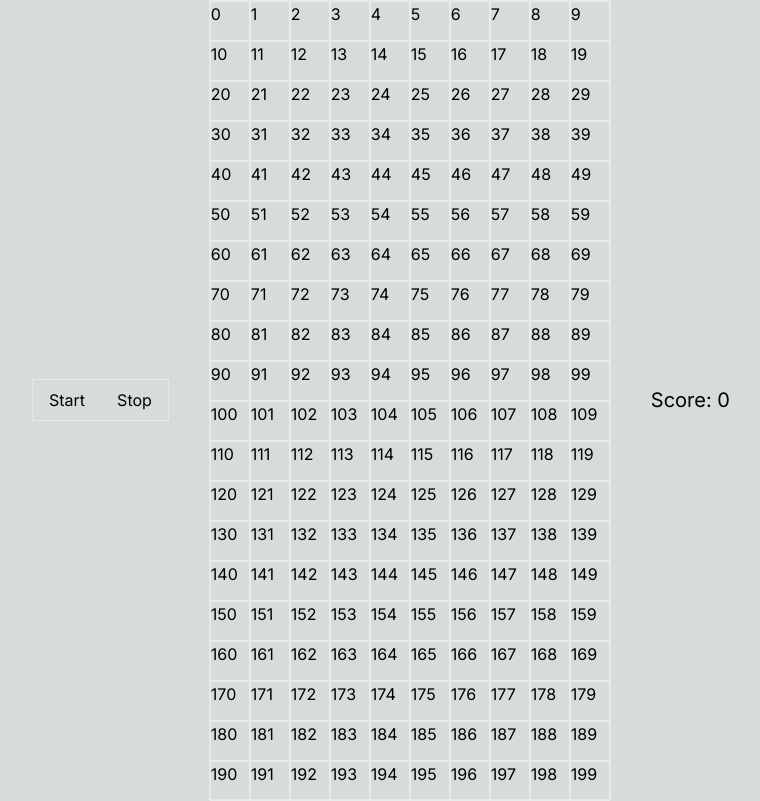
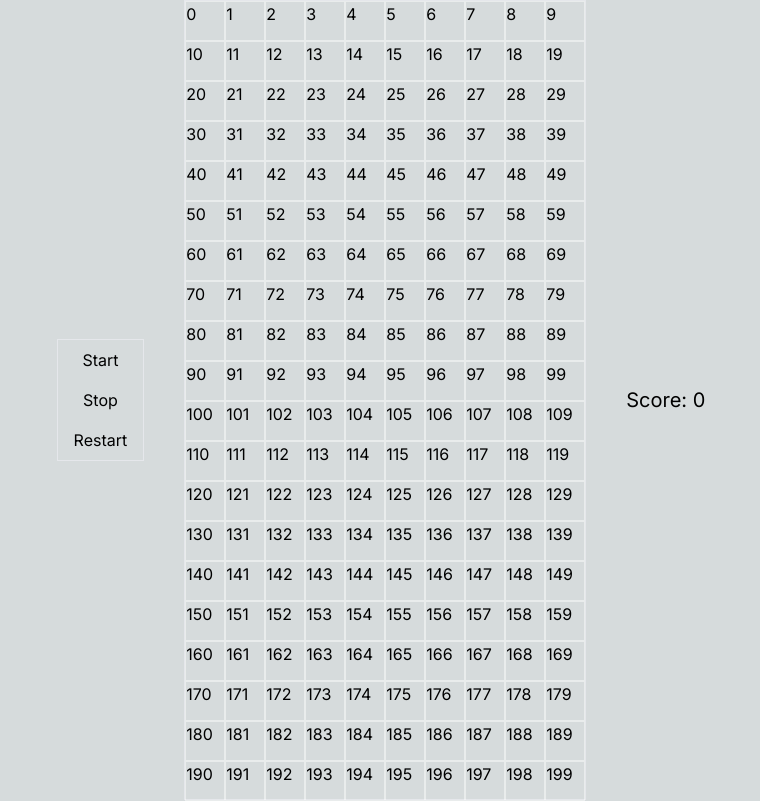
Before and after one commit to CheaVuThearith/tetris, a Next.js app: page / in a window 1280 px wide. Shown: the whole page, without its empty margins (259-1019 px from the left). Built offline with nearby package versions, Linux system fonts and the light colour scheme.

Commit message:
added restart button

```diff
--- a/app/_components/Game.tsx
+++ b/app/_components/Game.tsx
@@ -66,9 +66,9 @@ const Game = () => {
   const gameOver = () => {
     if (emptyBlocksListRef.current[4].classList.contains("taken")) {
       console.log("gameOver");
-      clearInterval(intervalIdRef.current)
-      setScore("Game Over!")
-      onkeydown =  ()=>{}
+      clearInterval(intervalIdRef.current);
+      setScore("Game Over!");
+      onkeydown = () => {};
     }
   };
   const moveBlock = (direction: directionType) => {
@@ -80,9 +80,18 @@ const Game = () => {
       if (direction === "ArrowDown") {
         registerBlock();
         createNewBlock();
-        gameOver()
+        gameOver();
       }
     }
+  };
+  const handleRestart = () => {
+    handleStop()
+    emptyBlocksListRef.current.forEach((block) => {
+      block.classList.remove("taken", "blocked");
+    });
+    setScore(0);
+    createNewBlock();
+    handleStart()
   };
   const handleStart = () => {
     //add controls
@@ -100,17 +109,20 @@ const Game = () => {
   const handleStop = () => {
     clearInterval(intervalIdRef.current);
   };
-const [score,setScore]= useState(0)
+  const [score, setScore] = useState(0);
   const emptyBlocksListRef = useRef<HTMLDivElement[]>([]);
   const intervalIdRef = useRef<NodeJS.Timeout>();
   return (
     <>
-      <div className="mr-10 flex border">
+      <div className="mr-10 flex flex-col border">
         <button className="px-4 py-2 active:scale-90" onClick={handleStart}>
           Start
         </button>
         <button className="px-4 py-2 active:scale-90" onClick={handleStop}>
           Stop
+        </button>
+        <button className="px-4 py-2 active:scale-90" onClick={handleRestart}>
+          Restart
         </button>
       </div>
       <div className="flex h-[800px] w-[402px] flex-wrap justify-center border">
```
